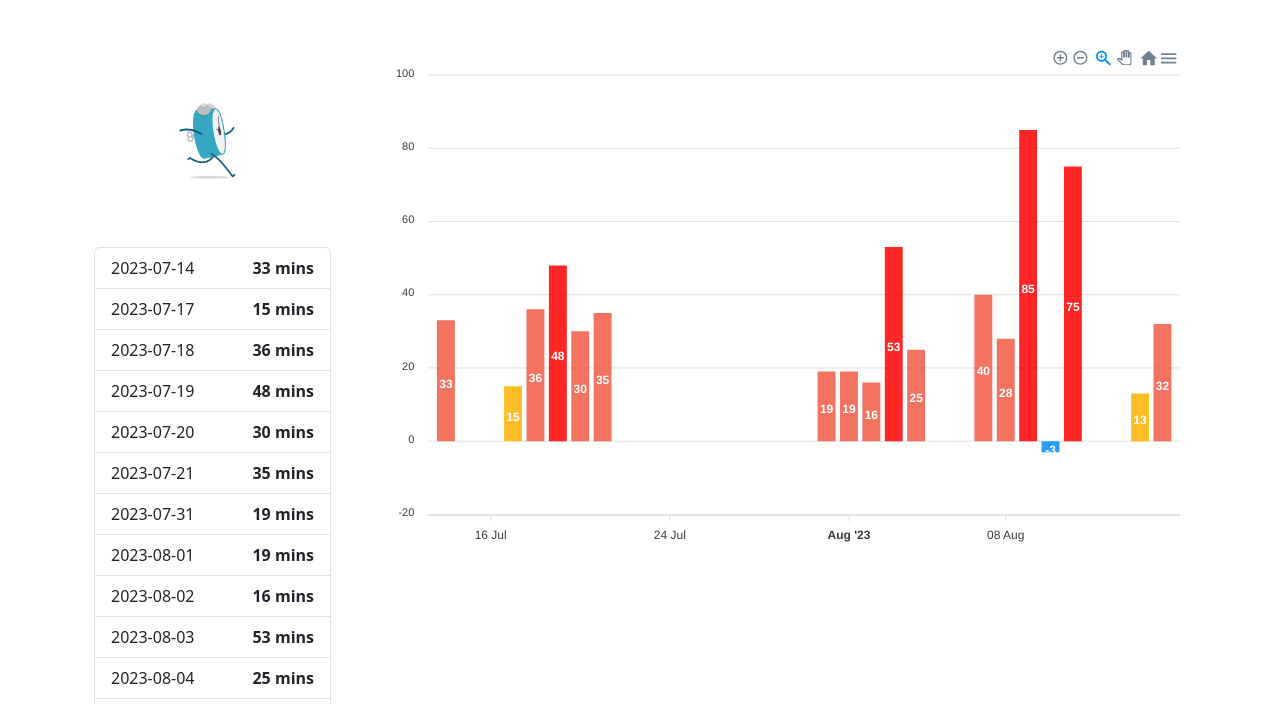
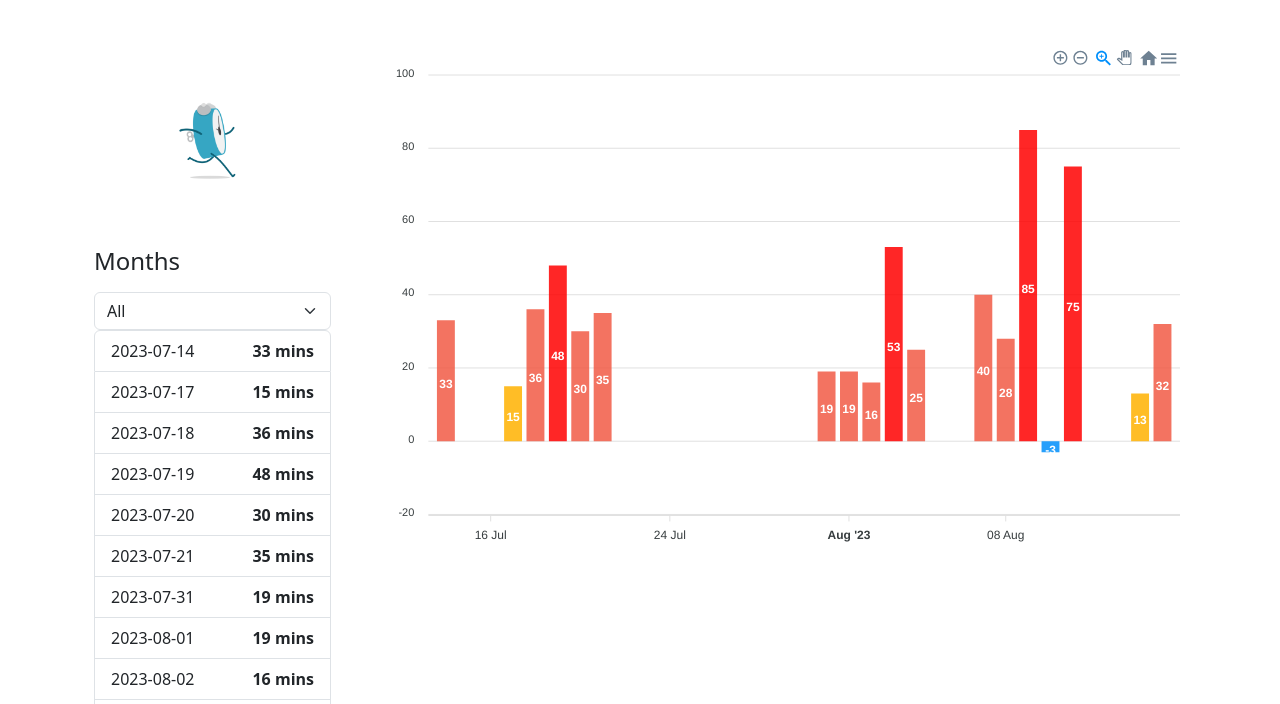
Before and after one commit to semico/qqlate, a plain HTML site: page index.html in a window 1280 px wide. Shown: the part 80-784 px from the top of the page. Drawn offline with Linux system fonts and the light colour scheme.

Commit message:
add data filter by month

```diff
--- a/index.html
+++ b/index.html
@@ -27,6 +27,10 @@
         <div class="col-md-5 col-lg-3">
           <img src="assets/run.gif" class="d-block mx-auto mb-4" alt="" width="100%">
           <!-- <h4 class="mb-3">Data List</h4> -->
+          <h4 class="mb-3">Months</h4>
+          <select name="" id="months-select" class="form-select">
+            <option value="all">All</option>
+          </select>
           <ul class="list-group mb-3" id="table-body">
 
           </ul>
@@ -38,28 +42,17 @@
 
   <script src="assets/bootstrap.min.js"></script>
   <script>
+
     // 通过fetch函数异步读取JSON文件
     fetch('data.json')
       .then((response) => response.json())
       .then((data) => {
-        const tableData = data.map((item) => {
+        const months = [...new Set(data.map((item) => {
           const datetime = new Date(item.datetime);
-          const date = datetime.toISOString().split('T')[0]
-          const time = datetime.toLocaleTimeString();
-
-          const targetTime = new Date(datetime.getFullYear(), datetime.getMonth(), datetime.getDate(), 9, 0, 0);
-          const diffInMinutes = (datetime - targetTime) / 60000;
-          return {
-            date,
-            time,
-            // lateMinutes: item.lateMinutes
-            lateMinutes: diffInMinutes
-          };
-        });
+          return datetime.toLocaleString('default', { month: 'long' });
+        }))];
 
         // 生成折线图
-        const dates = tableData.map((item) => item.date);
-        const lateMinutes = tableData.map((item) => item.lateMinutes);
         const chartOptions = {
           chart: {
             type: 'bar',
@@ -67,12 +60,12 @@
           series: [
             {
               name: 'Minutes',
-              data: lateMinutes,
+              data: [],
             },
           ],
           xaxis: {
             type: 'datetime',
-            categories: dates,
+            categories: [],
           },
           plotOptions: {
             bar: {
@@ -98,6 +91,69 @@
         const chart = new ApexCharts(document.querySelector('#chart'), chartOptions);
         chart.render();
 
+
+
+        generate(data, chart);
+
+        // Create a select element for the months list
+        const monthsSelect = document.querySelector('#months-select');
+        // Create an option for each unique month
+        months.forEach((month) => {
+          const monthOption = document.createElement('option');
+          monthOption.value = month;
+          monthOption.textContent = month;
+          monthsSelect.appendChild(monthOption);
+        });
+
+
+        // Event listener for the select control
+        monthsSelect.addEventListener('change', function () {
+          const selectedMonth = this.value;
+          // Clear the table body
+          document.querySelector('#table-body').innerHTML = '';
+
+          // Filter the data based on the selected month
+          const filteredData = data.filter((item) => {
+            const datetime = new Date(item.datetime);
+            const month = datetime.toLocaleString('default', { month: 'long' });
+            return selectedMonth === 'all' || month === selectedMonth;
+          });
+
+          // Generate the table data for the filtered data
+          // generateTableData(filteredData);
+          generate(filteredData, chart);
+        });
+
+      });
+
+    function generate(data, cchart) {
+      const tableData = data.map((item) => {
+        const datetime = new Date(item.datetime);
+        const date = datetime.toISOString().split('T')[0]
+        const time = datetime.toLocaleTimeString();
+
+        const targetTime = new Date(datetime.getFullYear(), datetime.getMonth(), datetime.getDate(), 9, 0, 0);
+        const diffInMinutes = (datetime - targetTime) / 60000;
+        return {
+          date,
+          time,
+          // lateMinutes: item.lateMinutes
+          lateMinutes: diffInMinutes
+        };
+      });
+
+      const dates = tableData.map((item) => item.date);
+      const lateMinutes = tableData.map((item) => item.lateMinutes);
+      cchart.updateSeries([{
+        name: 'Minutes',
+        data: lateMinutes,
+      }]);
+      cchart.updateOptions({
+        xaxis: {
+          categories: dates,
+        },
+      });
+
       // 生成表格数据
 
       const tableBody = document.querySelector('#table-body');
@@ -117,7 +173,7 @@
       }
 
 
-      });
+    }
   </script>
 </body>
 
```
Lines whose indentation alone changed are shown as unchanged.
